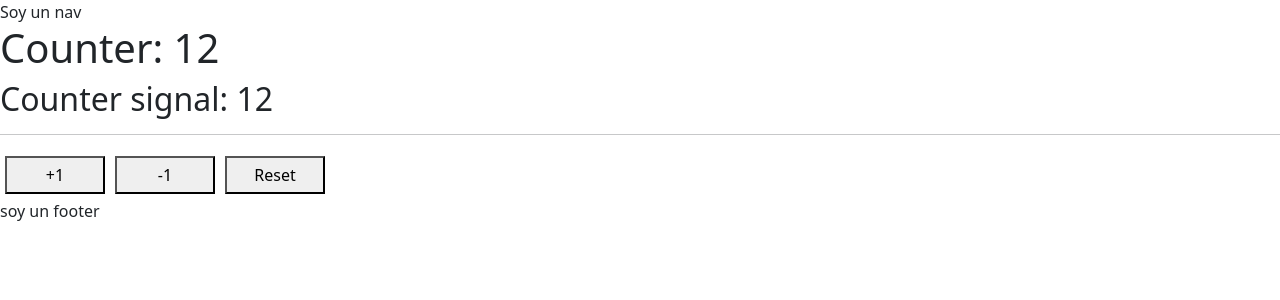
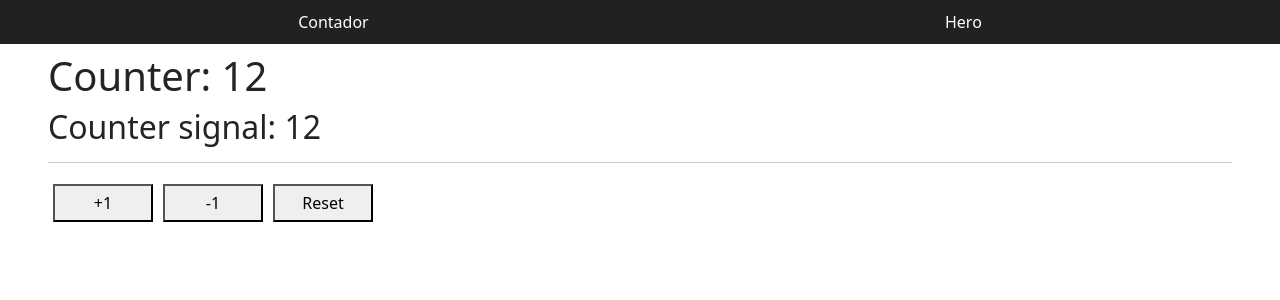
Before and after one commit to Leticia-Orive/Angular_2025, an Angular app in the folder 02-bases/: page / in a window 1280 px wide. Shown: the top 300 px of the page. Built offline with nearby package versions, Linux system fonts and the light colour scheme.

Commit message:
routerLink

```diff
--- a/02-bases/src/app/app.component.html
+++ b/02-bases/src/app/app.component.html
@@ -1,3 +1,6 @@
-<nav>Soy un nav</nav>
-<router-outlet />
-<footer>soy un footer</footer>
+<app-navbar/>
+
+<section class="mx-5 mt-2">
+  <router-outlet />
+</section>
+<!--<footer>soy un footer</footer>-->
--- a/02-bases/src/app/app.component.ts
+++ b/02-bases/src/app/app.component.ts
@@ -1,9 +1,10 @@
 import { Component } from '@angular/core';
 import { RouterOutlet } from '@angular/router';
+import { NavbarComponent } from './components/shared/navbar/navbar.component';
 
 @Component({
   selector: 'app-root',
-  imports: [RouterOutlet],
+  imports: [RouterOutlet, NavbarComponent],
   templateUrl: './app.component.html',
   styleUrl: './app.component.css'
 })
--- /dev/null
+++ b/02-bases/src/app/components/shared/navbar/navbar.component.html
@@ -0,0 +1,21 @@
+<style>
+  nav {
+    display: flex;
+    justify-content: space-around;
+    background-color: #212121;
+    color: white;
+    padding: 10px;
+  }
+
+  nav a {
+    color: white;
+    text-decoration: none;
+  }
+</style>
+
+<nav>
+  <a routerLink="/">Contador</a>
+  <a routerLink="['/hero']">Hero</a>
+
+  <!--Otros-->
+</nav>
```
Also changed, not shown: 02-bases/src/app/components/shared/navbar/navbar.component.ts (added, +12 -0 lines).
